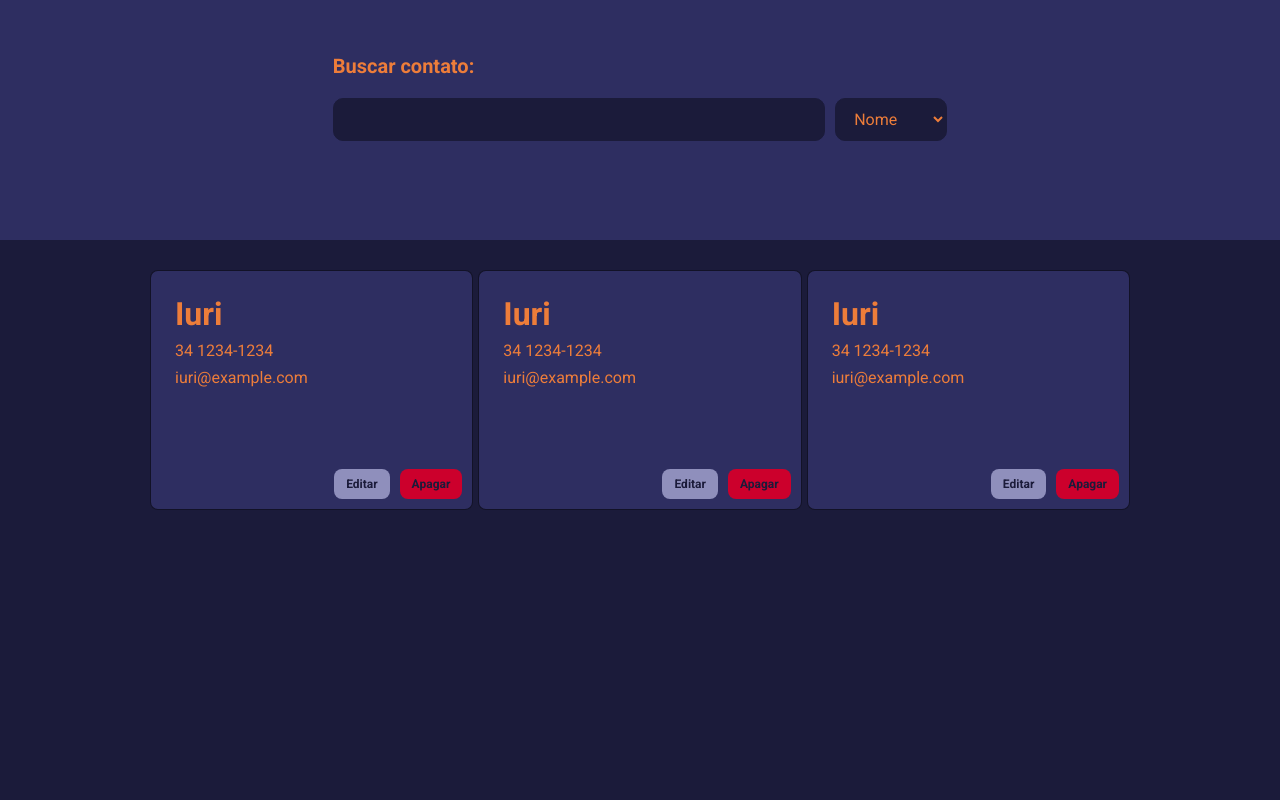
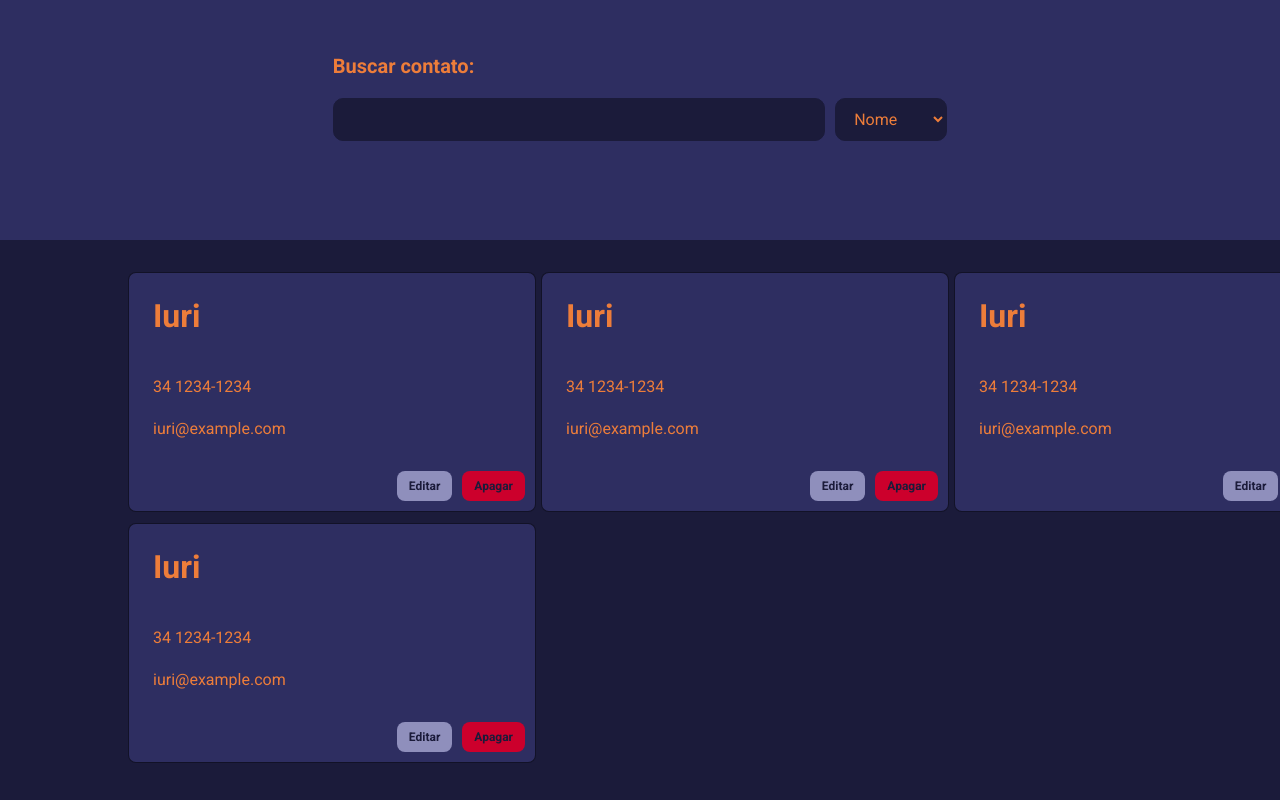
Before and after one commit to ibogar/contatos_ebac, a React (Create React App) app: page / in a window 1280 px wide. Built offline with nearby package versions, Linux system fonts and the light colour scheme.

Commit message:
add store initial setup and update contact card component to enable data editing

```diff
--- a/src/App.tsx
+++ b/src/App.tsx
@@ -1,4 +1,5 @@
 import ContactCard from './components/ContactCard'
+import ContactsTable from './containers/ContactsTable'
 import SearchBar from './containers/Searchbar'
 import GlobalStyle, { Body, Container, SearchContainer } from './styles'
 
@@ -12,9 +13,7 @@ function App() {
         </Container>
       </SearchContainer>
       <Body>
-        <ContactCard />
-        <ContactCard />
-        <ContactCard />
+        <ContactsTable />
       </Body>
     </>
   )
--- a/src/components/ContactCard/index.tsx
+++ b/src/components/ContactCard/index.tsx
@@ -1,13 +1,16 @@
+import { useState } from 'react'
 import * as S from './styles'
 
 const ContactCard = () => {
+  const [editing, setEditing] = useState(false)
+
   return (
     <S.Card>
-      <S.Name>Iuri</S.Name>
-      <S.Tel>34 1234-1234</S.Tel>
-      <S.Email>iuri@example.com</S.Email>
+      <S.Name disabled={!editing}>Iuri</S.Name>
+      <S.Tel disabled={!editing}>34 1234-1234</S.Tel>
+      <S.Email disabled={!editing}>iuri@example.com</S.Email>
       <S.ActionsContainer>
-        <S.EditBtn>Editar</S.EditBtn>
+        <S.EditBtn onClick={() => setEditing(true)}>Editar</S.EditBtn>
         <S.DeleteBtn>Apagar</S.DeleteBtn>
       </S.ActionsContainer>
     </S.Card>
--- a/src/components/ContactCard/styles.ts
+++ b/src/components/ContactCard/styles.ts
@@ -1,6 +1,14 @@
-import styled from 'styled-components'
+import styled, { css } from 'styled-components'
 import variables from '../../styles/variables'
 import { Button } from '../../styles'
+
+const sharedTextarea = css`
+  background: inherit;
+  color: inherit;
+  border: none;
+  outline: none;
+  resize: none;
+`
 
 export const Card = styled.div`
   width: 100%;
@@ -13,16 +21,18 @@ export const Card = styled.div`
   position: relative;
 `
 
-export const Name = styled.h3`
+export const Name = styled.textarea`
+  ${sharedTextarea};
   font-size: 32px;
   font-weight: bold;
 `
-export const Tel = styled.p`
+export const Tel = styled.textarea`
+  ${sharedTextarea};
   font-size: 16px;
-  padding: 1vh 0;
 `
 
-export const Email = styled.p`
+export const Email = styled.textarea`
+  ${sharedTextarea};
   font-size: 16px;
 `
 
--- /dev/null
+++ b/src/containers/ContactsTable/index.tsx
@@ -0,0 +1,14 @@
+import ContactCard from '../../components/ContactCard'
+
+const ContactsTable = () => {
+  return (
+    <>
+      <ContactCard />
+      <ContactCard />
+      <ContactCard />
+      <ContactCard />
+    </>
+  )
+}
+
+export default ContactsTable
--- a/src/styles/index.ts
+++ b/src/styles/index.ts
@@ -31,7 +31,7 @@ export const Body = styled.div`
   display: grid;
   grid-template-columns: 1fr 1fr 1fr;
   gap: 5px;
-  padding: 30px 150px;
+  padding: 4vh 10vw;
   overflow-y: scroll;
 `
 
```
Also changed, not shown: src/models/Contact.ts (added, +15 -0 lines), src/store/index.ts (added, +12 -0 lines), src/store/reducers/contacts.ts (added, +37 -0 lines).
